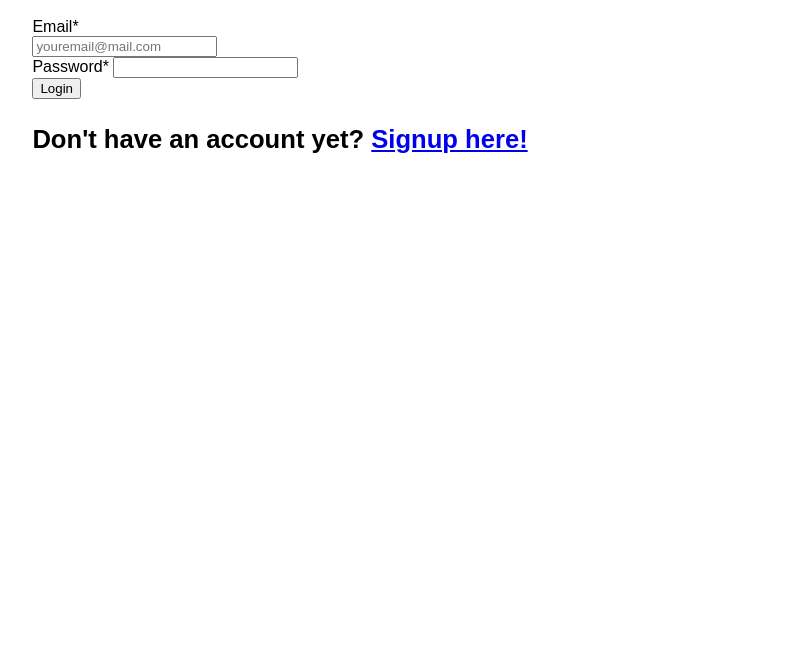
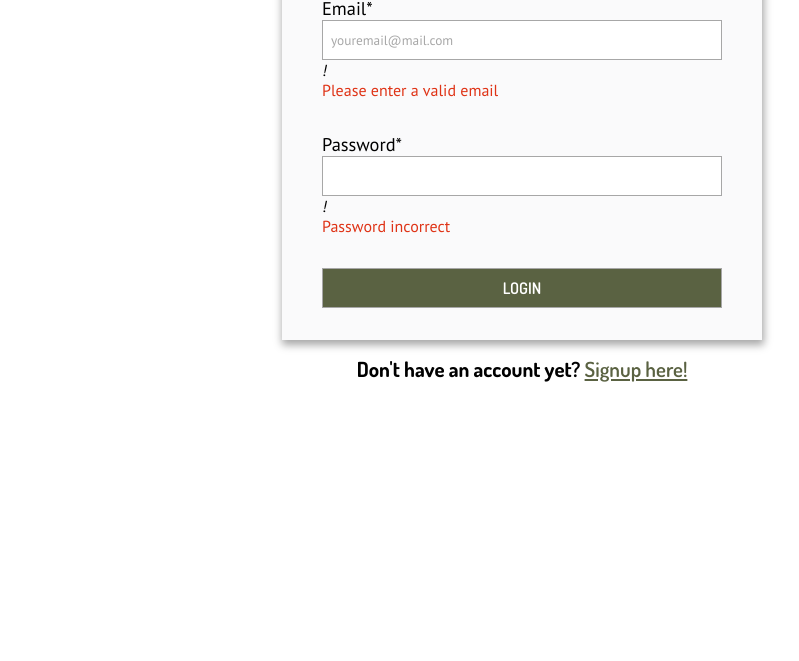
Before and after one commit to simonerok/UX-exam, a plain HTML site: page html/login.html in a window 1280 px wide. Shown: the part 139-800 px from the top of the page, without its empty margins (118-917 px from the left). Drawn offline with Linux system fonts and the light colour scheme.

Commit message:
base styling login

```diff
--- a/css/login_signup.css
+++ b/css/login_signup.css
@@ -1,3 +1,71 @@
+/*login section*/
+#login_section{
+    text-align: center;
+    margin: 1rem;
+}
+
+.under_title{
+    font-weight: 400;
+    font-size: var(--size-h3);
+}
+
+/*general form*/
+form {
+    background: var(--color-bg);
+    box-shadow: 1px 4px 8px 1px var(--color-shadow);
+    border-width: 0px;
+    margin: 1rem auto;
+    padding: 2rem 2.5rem;
+    max-width: 30rem;
+    text-align: left;
+    display: flex;
+    flex-direction: column;
+    gap: 2rem;
+    align-items: stretch;
+}
+
+form input {
+   width: 100%;
+    font-family: var(--font-body);
+    min-height: 2.5rem;
+    border-radius: 0rem;
+    border: 0.05rem solid var(--color-shadow);
+    margin: 0;
+    outline: none;
+    padding-inline: 0.5rem;
+
+}
+
+input::placeholder{
+    color: var(--color-shadow);
+}
+
+label {
+    font-size: 1.15rem;
+    font-family: var(--font-body);
+}
+
+input[type=submit]{
+width: 100%;
+font-family: var(--font-h3);
+font-weight: 600;
+font-size: var(--font-h3);
+background-color: var(--color-primary);
+color: var(--color-white);
+}
+
+
+#signup_text_link{
+font-size: 1.3rem;
+}
+
+#signup_text_link a{
+    color:var(--color-primary);
+    font-weight: 600;
+    }
+
+
+
 .hidden{
-    display: none;
+    display: block;
 }
--- a/css/style.css
+++ b/css/style.css
@@ -1,4 +1,11 @@
 /* FONTS */
+@import url('https://fonts.googleapis.com/css2?family=Dosis:wght@200..800&family=PT+Sans:ital,wght@0,400;0,700;1,400;1,700&family=Yeseva+One&display=swap');
+
+*{
+    margin: 0;
+    box-sizing: border-box;
+}
+
 h1{
     font-family: var(--font-h1);
     font-size: var(--size-h1);
--- a/css/variables.css
+++ b/css/variables.css
@@ -23,6 +23,7 @@
 --color-black: #000000;
 --color-shadow: #a7a7a7;
 
+
     /* SPACING */
     --margin-desktop: 9.4rem;
 }
--- a/html/login.html
+++ b/html/login.html
@@ -7,7 +7,9 @@
     <link rel="stylesheet" href="/css/variables.css">
     <link rel="stylesheet" href="/css/style.css">
     <link rel="stylesheet" href="/css/login_signup.css">
-    <link rel="stylesheet" href="https://cdnjs.cloudflare.com/ajax/libs/font-awesome/6.4.0/css/all.min.css" integrity="sha512-iecdLmaskl7CVkqkXNQ/ZH/XLlvWZOJyj7Yy7tcenmpD1ypASozpmT/E0iPtmFIB46ZmdtAc9eNBvH0H/ZpiBw==" crossorigin="anonymous" referrerpolicy="no-referrer" />
+    <link rel="stylesheet" href="https://cdnjs.cloudflare.com/ajax/libs/font-awesome/6.4.0/css/all.min.css"
+        integrity="sha512-iecdLmaskl7CVkqkXNQ/ZH/XLlvWZOJyj7Yy7tcenmpD1ypASozpmT/E0iPtmFIB46ZmdtAc9eNBvH0H/ZpiBw=="
+        crossorigin="anonymous" referrerpolicy="no-referrer" />
     <title>Login</title>
 </head>
 
@@ -15,28 +17,29 @@
     <main>
         <section id="login_section" class="">
             <h1>Welcome back!</h1>
-            <h2>Please login here</h2>
+            <h2 class="under_title">Please login here</h2>
             <form action="POST" id="login_form" aria-label="loginform">
                 <div class="email_container">
                     <label for="email">Email*</label>
                     <div>
-                        <input id="email_input" type="email" name="email"
-                            placeholder="youremail@mail.com" pattern="[a-z0-9._%+-]+@[a-z0-9.-]+\.[a-z]{2,4}$" required>
+                        <input id="email_input" type="email" name="email" placeholder="youremail@mail.com"
+                            pattern="[a-z0-9._%+-]+@[a-z0-9.-]+\.[a-z]{2,4}$" required>
                         <span id="error_icon_email" class="error_icon hidden"><i>!</i></span>
                     </div>
                     <p id="error_message_email" class="error_message hidden"> Please enter a valid email</p>
                 </div>
                 <div class="password_container">
+
                     <label for="password">Password*</label>
-                        <input id="password_input" type="password" name="password" minlength="8"
-                            maxlength="20"
+                    <div>
+                        <input id="password_input" type="password" name="password" minlength="8" maxlength="20"
                             pattern="^(?=.*[a-z])(?=.*[A-Z])(?=.*\d)(?=.*[@$!%*?&])[A-Za-z\d@$!%*?&]{8,20}$" required>
 
                         <span id="error_icon_email" class="error_icon hidden"><i>!</i></span>
                     </div>
                     <p id="error_message_password" class="error_message hidden"> Password incorrect</p>
                 </div>
-                <input aria-label="login" type="submit" value="Login">
+                <input aria-label="login" type="submit" value="LOGIN">
             </form>
             <h3 id="signup_text_link">Don't have an account yet? <span><a class="text_link" id="signup_link"
                         aria-label="signup link" href="/signup.html">Signup here!</a></span></h3>
```
